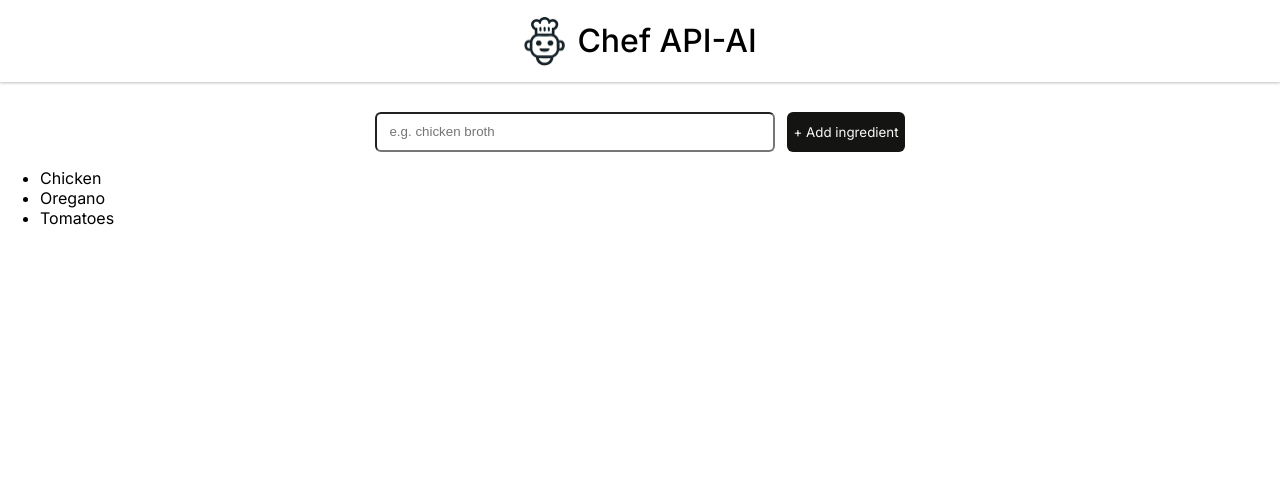
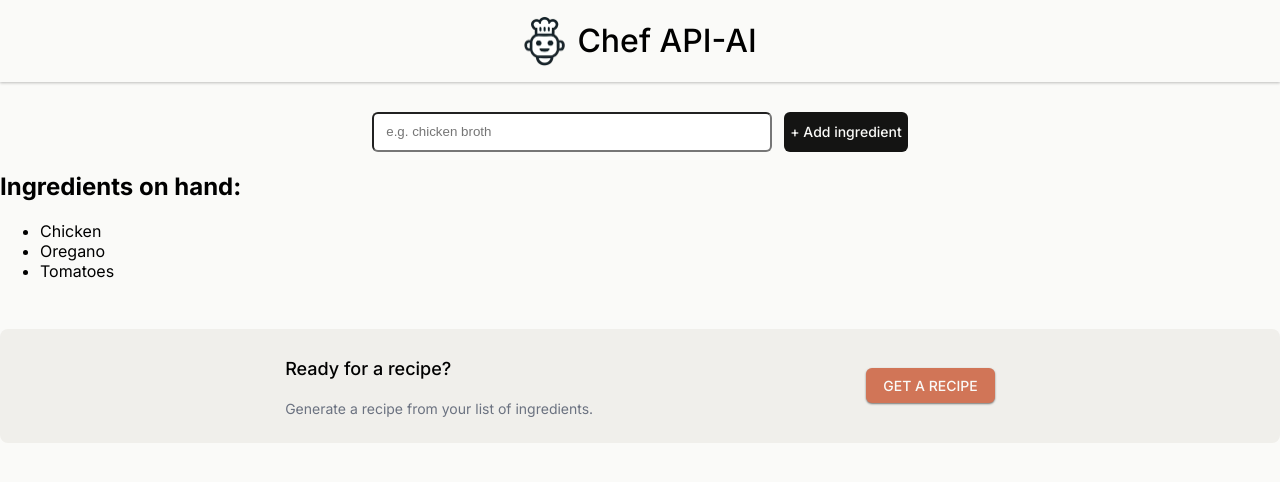
Before and after one commit to paulcostanza/chef-api-ai, a React (Vite) app: page / in a window 1280 px wide. Shown: the top 482 px of the page. Built offline with nearby package versions, Linux system fonts and the light colour scheme.

Commit message:
ingredient and recipe sections have been added

```diff
--- a/src/components/Main.jsx
+++ b/src/components/Main.jsx
@@ -26,9 +26,17 @@
                 />
                 <button>+ Add ingredient</button>
             </form>
-            <ul>
-                {ingredientsListItems}
-            </ul>
+            <section>
+                <h2>Ingredients on hand:</h2>
+                <ul className="ingredients-list" aria-live="polite">{ingredientsListItems}</ul>
+                <div className="get-recipe-container">
+                    <div>
+                        <h3>Ready for a recipe?</h3>
+                        <p>Generate a recipe from your list of ingredients.</p>
+                    </div>
+                    <button>Get a recipe</button>
+                </div>
+            </section>
         </>
     )
 }
--- a/src/index.css
+++ b/src/index.css
@@ -5,6 +5,7 @@
 body {
   margin: 0;
   font-family: Inter, sans-serif;
+  background-color: #FAFAF8;
 }
 
 /*************************** H E A D E R ***************************/
@@ -51,6 +52,8 @@
   border: none;
   background-color: #141413;
   color: #fafaf8;
+  font-size: 0.875rem;
+  font-weight: 500;
 }
 
 button:hover {
@@ -79,3 +82,51 @@
   color: #000;
   font-size: 1.5rem;
 }
+
+/******************** I N G R E D I E N T | L I S T ****************/
+
+ul.ingredients-list {
+  margin-bottom: 48px;
+}
+
+.get-recipe-container {
+  display: flex;
+  justify-content: space-evenly;
+  align-items: center;
+  border-radius: 8px;
+  background: #f0efeb;
+  padding: 10px 12px;
+}
+
+.get-recipe-container h3 {
+  font-size: 1.125rem;
+  font-weight: 500;
+  line-height: 24px;
+}
+
+.get-recipe-container p {
+  color: #6b7280;
+  font-size: 0.875rem;
+  line-height: 20px;
+}
+
+.get-recipe-container button {
+  border: none;
+  border-radius: 6px;
+  background: #d17557;
+  box-shadow: 0px 1px 2px 0px rgba(0, 0, 0, 0.5);
+  color: #fafaf8;
+  padding: 9px 17px;
+  font-family: Inter, sans-serif;
+  font-size: 0.875rem;
+  cursor: pointer;
+  text-transform: uppercase;
+  transition: 2s;
+}
+
+.get-recipe-container button:hover {
+  font-weight: 800;
+  letter-spacing: 0.05rem;
+  transition: 2s;
+  padding: 10px 16px;
+}
```
Also changed, not shown: 1 other file (tests, documents, lock files or other folders).
